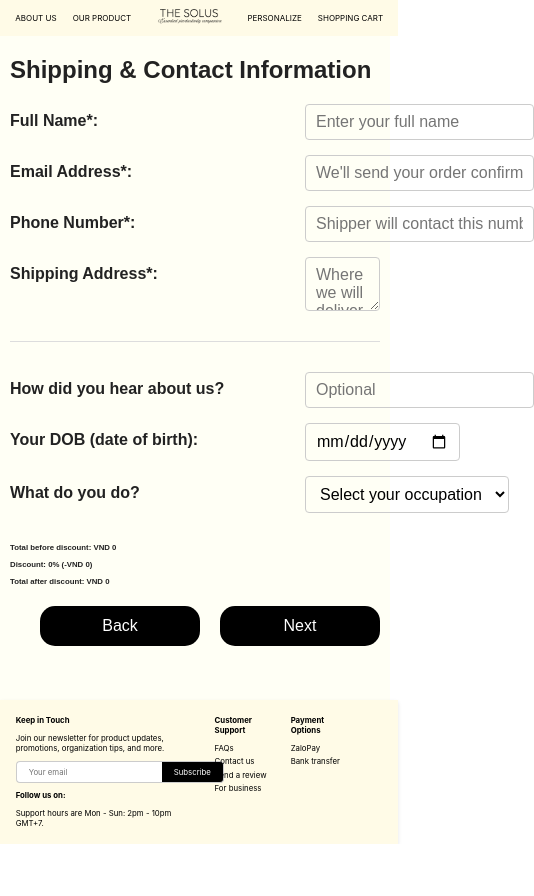
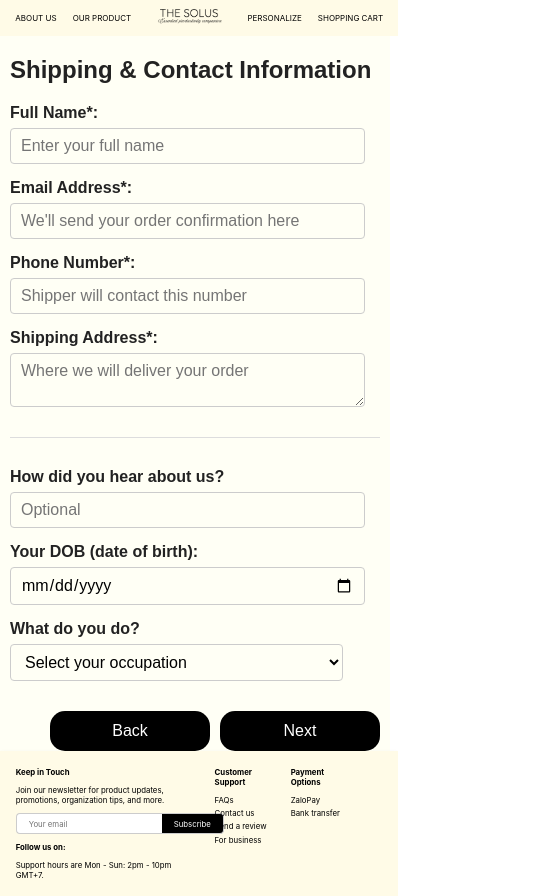
Before and after one commit to thesolus-journal/public-site, a React (Create React App) app: page /shipping-information in a window 390 px wide. Shown: the whole page, 534 px wide, since content can reach past the window. Before the commit the page ends 844 px from the top, so only its background shows below. Built offline with nearby package versions, Linux system fonts and the light colour scheme.

Commit message:
Fixed styling issues on mobile and barcode not showing

```diff
--- a/src/css/ShippingInformation.css
+++ b/src/css/ShippingInformation.css
@@ -29,12 +29,13 @@
 
 /* Fixed label width for perfect alignment */
 .form-row label {
-  flex: 0 0 280px; /* fixed width */
+  flex: 0 0 clamp(150px, 20vw, 280px);
   margin-right: 15px;
   font-weight: 600;
   text-align: left;
   user-select: none;
-  padding-top: 8px; /* Align label text baseline with input padding */
+  padding-top: 8px;
+  white-space: nowrap;
 }
 
 .form-row input,
@@ -97,3 +98,37 @@ hr {
   cursor: not-allowed;
 {}
 }
+
+.totals-summary {
+  margin-top: 20px;
+  font-weight: bold;
+}
+
+.form-navigation {
+  margin-top: 20px;
+  display: flex;
+  justify-content: flex-end;
+  gap: 10px;
+}
+
+
+@media (max-width: 600px) {
+  .form-row {
+    flex-direction: column;
+    align-items: stretch; /* make input full width */
+  }
+
+  .form-row label {
+    flex: none;
+    margin-right: 0;
+    margin-bottom: 6px; /* space between label and input */
+    padding-top: 0;
+    white-space: normal; /* allow label to wrap */
+  }
+
+  .form-row input,
+  .form-row textarea,
+  .form-row select {
+    width: 90%; /* full width input */
+  }
+}
--- a/src/pages/Payment.js
+++ b/src/pages/Payment.js
@@ -28,7 +28,7 @@ function Payment() {
 
       <div className="payment-content">
         <div className="barcode">
-          <img src="qr_code.pdf" alt="Payment Barcode" />
+          <img src="qr_code.png" alt="Payment Barcode" />
         </div>
 
         <div className="process-steps">
--- a/src/pages/ShippingInformation.js
+++ b/src/pages/ShippingInformation.js
@@ -194,25 +194,8 @@ function ShippingInformation() {
           </div>
         </div>
 
-        {/* Show discount and totals */}
-        <div style={{ marginTop: 20, fontWeight: "bold" }}>
-          <p>
-            Total before discount: VND {totalBeforeDiscount.toLocaleString()}
-          </p>
-          <p>
-            Discount: {discountPercent}% (-VND {discountAmount.toLocaleString()}
-            )
-          </p>
-          <p>Total after discount: VND {totalAmount.toLocaleString()}</p>
-        </div>
-
-        <div className="form-navigation" style={{ marginTop: 20 }}>
-          <button
-            type="button"
-            onClick={handleBack}
-            style={{ marginRight: 10 }}
-            disabled={isSubmitting}
-          >
+        <div className="form-navigation">
+          <button type="button" onClick={handleBack} disabled={isSubmitting}>
             Back
           </button>
           <button type="submit" disabled={isSubmitting}>
```
Also changed, not shown: public/qr_code.png (added), 1 other file (tests, documents, lock files or other folders).
